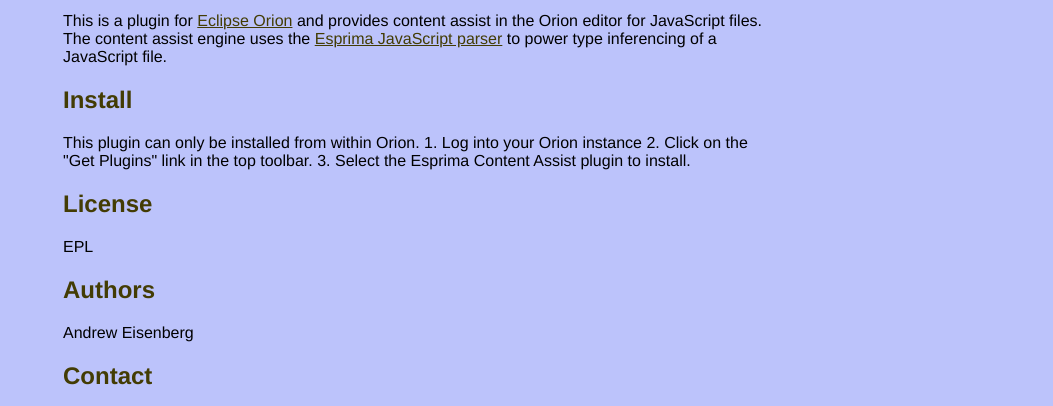
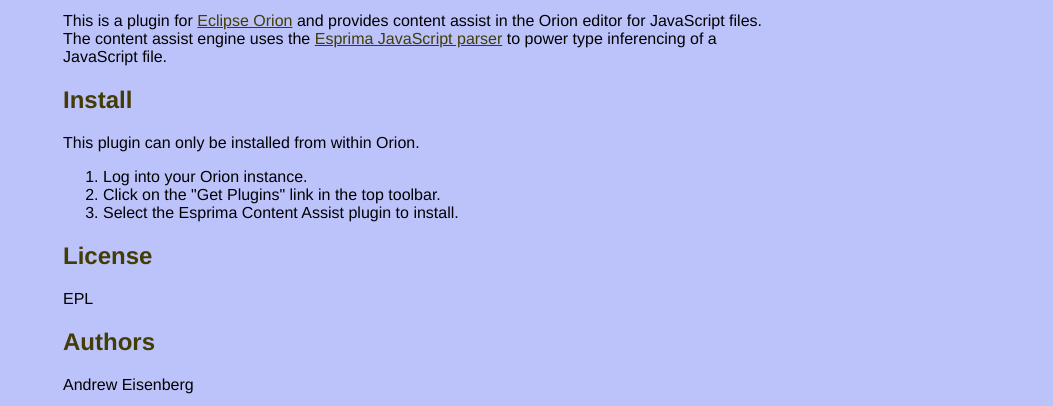
Before and after one commit to aeisenberg/esprimaContentAssist, a plain HTML site: page index.html in a window 1280 px wide. Shown: the part 322-728 px from the top of the page, without its empty margins (227-1280 px from the left). Drawn offline with Linux system fonts and the light colour scheme.

Commit message:
Update index.html

```diff
--- a/index.html
+++ b/index.html
@@ -59,25 +59,20 @@
       <h2>Install</h2>
       <p>This plugin can only be installed from within Orion.
 
-1. Log into your Orion instance
-2. Click on the "Get Plugins" link in the top toolbar.
-3. Select the Esprima Content Assist plugin to install.</p>
-
-
+      <ol>
+        <li>Log into your Orion instance.</li>
+        <li>Click on the "Get Plugins" link in the top toolbar.</li>
+        <li>Select the Esprima Content Assist plugin to install.</li>
+      </ol>
 
       <h2>License</h2>
       <p>EPL</p>
 
-
-
       <h2>Authors</h2>
       <p>Andrew Eisenberg</p>
 
-
-
       <h2>Contact</h2>
-      <p>Andrew Eisenberg (andrew@eisenberg.as)
-<br/>      </p>
+      <p>Andrew Eisenberg (andrew@eisenberg.as)</p>
 
 
     <h2>Download</h2>
```
